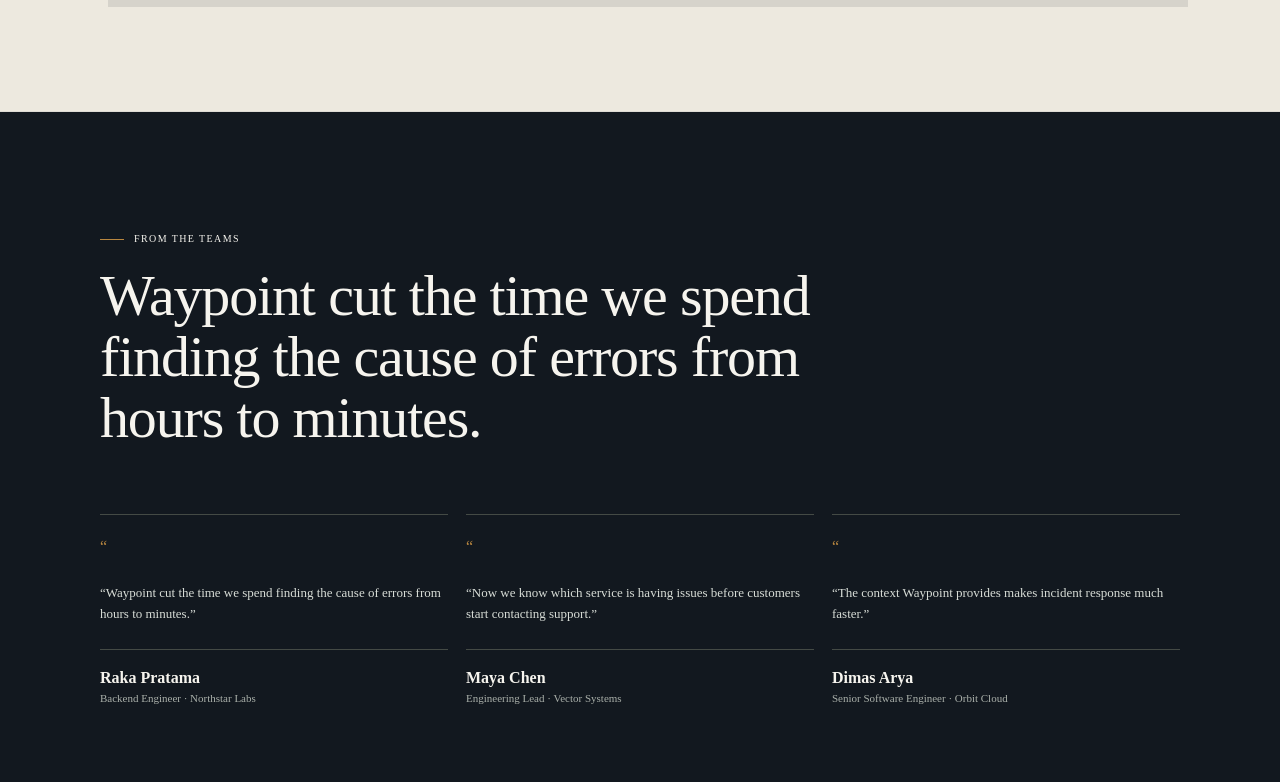
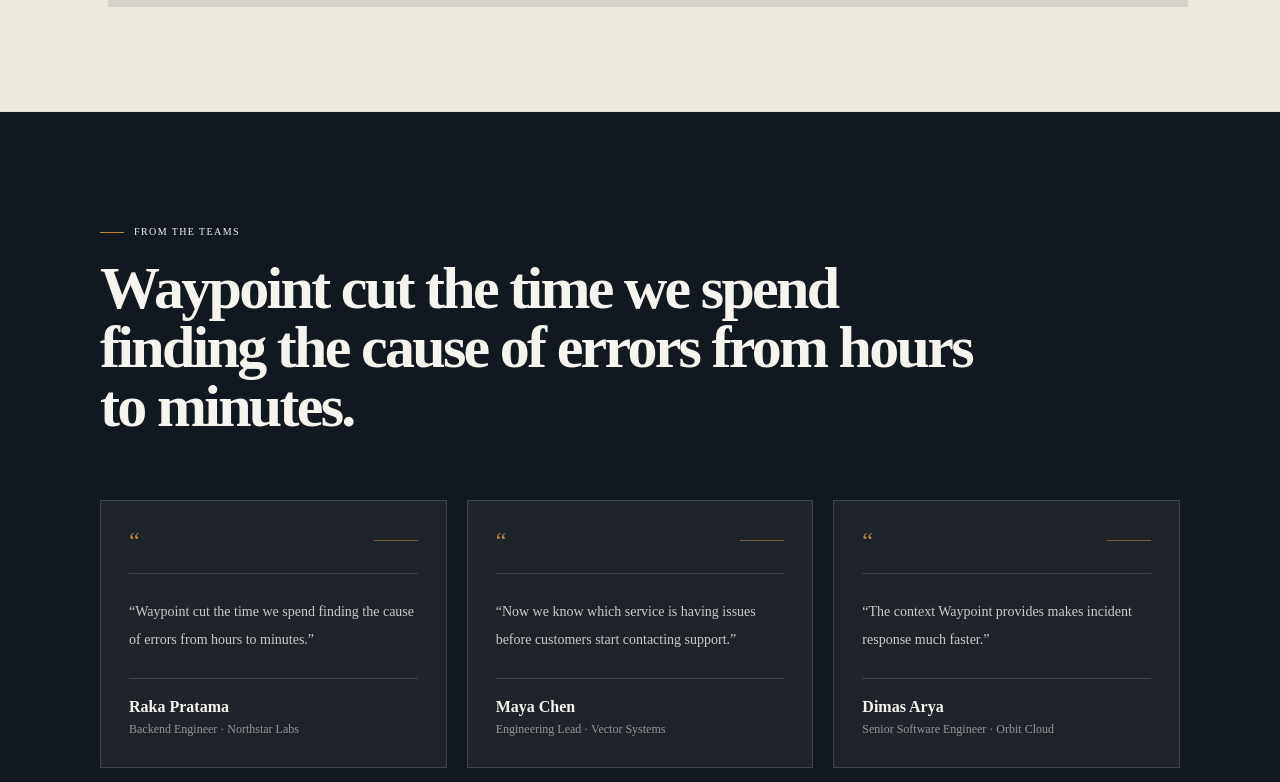
Before and after one commit to yafigian3-hue/waypoint-template, a React (Vite) app: page / in a window 1280 px wide. Shown: the part 3438-4220 px from the top of the page. Built offline with nearby package versions, Linux system fonts and the light colour scheme.

Commit message:
style: refine testimonial layout and visual design

```diff
--- a/src/components/sections/Testimonials.tsx
+++ b/src/components/sections/Testimonials.tsx
@@ -3,22 +3,30 @@
 
 export default function Testimonials() {
   return (
-    <section className="bg-ink py-20 text-paper md:py-[120px]">
+    <section className="relative overflow-hidden border-y border-ink bg-ink py-16 text-paper sm:py-20 lg:py-28">
       <div className="container">
         <SectionLabel light>FROM THE TEAMS</SectionLabel>
-        <h2 className="my-5 max-w-[800px] font-display text-[clamp(34px,5vw,58px)] leading-[1.05] tracking-[-0.02em]">
+        <h2 className="my-5 max-w-4xl font-display text-[clamp(2.25rem,5vw,3.75rem)] font-semibold leading-[0.98] tracking-[-0.045em] text-paper">
           {content.testimonials[0].quote}
         </h2>
-        <div className="mt-[65px] grid grid-cols-1 gap-[38px] md:grid-cols-3 md:gap-[18px]">
+        <div className="mt-12 grid grid-cols-1 gap-4 sm:mt-16 md:grid-cols-3 md:gap-5">
           {content.testimonials.map((item) => (
-            <article key={item.name} className="border-t border-[#444a45] pt-5">
-              <div className="mb-6 text-brass">&ldquo;</div>
-              <p className="text-[13px] leading-[1.6] text-[#d8ddd7]">
+            <article
+              key={item.name}
+              className="group border border-paper/15 bg-paper/5 p-6 transition-all duration-300 hover:-translate-y-1 hover:border-brass/70 hover:bg-paper/10 sm:p-7"
+            >
+              <div className="flex items-center justify-between border-b border-paper/15 pb-5">
+                <span className="font-mono text-2xl leading-none text-brass">
+                  &ldquo;
+                </span>
+                <span className="h-px w-11 bg-brass/60 transition-all duration-300 group-hover:w-16" />
+              </div>
+              <p className="mt-6 text-sm leading-7 text-paper/80">
                 &ldquo;{item.quote}&rdquo;
               </p>
-              <div className="mt-6 border-t border-[#444a45] pt-4">
-                <div className="font-semibold">{item.name}</div>
-                <div className="text-[11px] text-[#aab0aa]">
+              <div className="mt-6 border-t border-paper/15 pt-4">
+                <div className="font-semibold text-paper">{item.name}</div>
+                <div className="text-xs leading-5 text-paper/55">
                   {item.role} · {item.company}
                 </div>
               </div>
```
